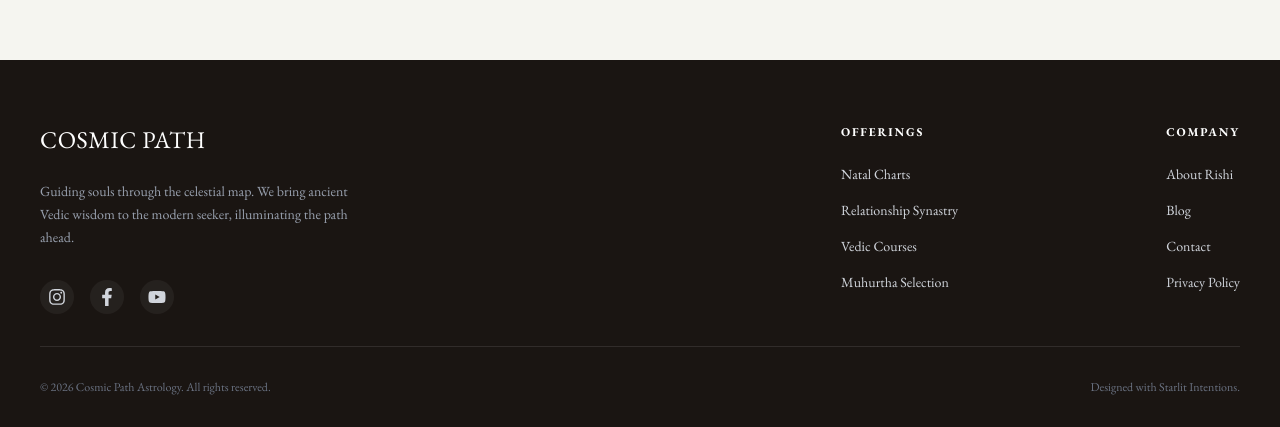
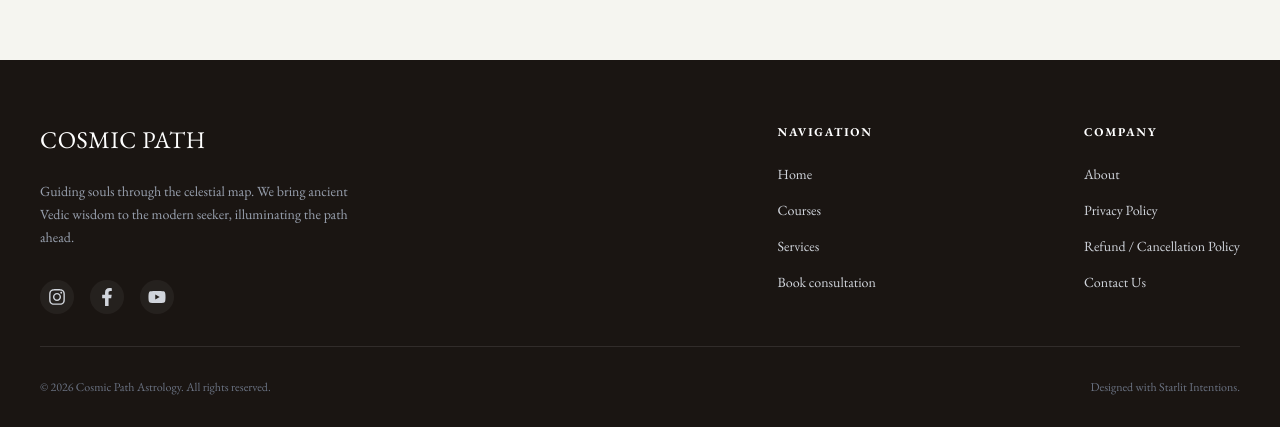
Before and after one commit to savarkavi/cosmic-path, a Next.js app: page /courses/vedic-astrology-research in a window 1280 px wide. Shown: the part 900-1327 px from the top of the page. Built offline with nearby package versions, Linux system fonts and the light colour scheme; no server answers; a web font is replaced by a local one.

Commit message:
add privacy and refund policy pages; update footer navigation links

```diff
--- /dev/null
+++ b/src/app/(marketing)/privacy-policy/page.tsx
@@ -0,0 +1,80 @@
+import React from "react";
+
+const PrivacyPolicyPage = () => {
+  return (
+    <div className="mx-auto w-full max-w-4xl px-4 pt-28 pb-20 text-black md:pt-40">
+      <h1 className="mb-8 font-serif text-4xl md:text-5xl">Privacy Policy</h1>
+      <div className="space-y-6 leading-relaxed">
+        <p>Last updated: 13th March, 2026</p>
+        <p className="text-gray-500">
+          Welcome to Cosmic Path. We respect your privacy and are committed to
+          protecting your personal data. This privacy policy will inform you as
+          to how we look after your personal data when you visit our website and
+          tell you about your privacy rights and how the law protects you.
+        </p>
+
+        <div>
+          <h2 className="mt-8 mb-4 font-serif text-2xl">
+            1. Information We Collect
+          </h2>
+          <p className="text-gray-500">
+            We may collect, use, store and transfer different kinds of personal
+            data about you, including but not limited to identity data, contact
+            data, financial data, and technical data.
+          </p>
+        </div>
+
+        <div>
+          <h2 className="mt-8 mb-4 font-serif text-2xl">
+            2. How We Use Your Data
+          </h2>
+          <p className="text-gray-500">
+            We will only use your personal data when the law allows us to. Most
+            commonly, we will use your personal data to perform the contract we
+            are about to enter into or have entered into with you, and to comply
+            with a legal or regulatory obligation.
+          </p>
+        </div>
+
+        <div>
+          <h2 className="mt-8 mb-4 font-serif text-2xl">3. Data Security</h2>
+          <p className="text-gray-500">
+            We have put in place appropriate security measures to prevent your
+            personal data from being accidentally lost, used, or accessed in an
+            unauthorized way, altered, or disclosed.
+          </p>
+        </div>
+
+        <div>
+          <h2 className="mt-8 mb-4 font-serif text-2xl">
+            4. Your Legal Rights
+          </h2>
+          <p className="text-gray-500">
+            Under certain circumstances, you have rights under data protection
+            laws in relation to your personal data, including the right to
+            request access, correction, erasure, restriction, transfer, to
+            object to processing, to portability of data, and (where the lawful
+            ground of processing is consent) to withdraw consent.
+          </p>
+        </div>
+
+        <div>
+          <h2 className="mt-8 mb-4 font-serif text-2xl">5. Contact Us</h2>
+          <p className="text-gray-500">
+            If you have any questions about this privacy policy or our privacy
+            practices, please contact us at{" "}
+            <a
+              href="mailto:contact@cosmicpath.com"
+              className="transition-colors hover:underline"
+            >
+              contact@cosmicpath.com
+            </a>
+            .
+          </p>
+        </div>
+      </div>
+    </div>
+  );
+};
+
+export default PrivacyPolicyPage;
--- /dev/null
+++ b/src/app/(marketing)/refund-policy/page.tsx
@@ -0,0 +1,83 @@
+import React from "react";
+
+const RefundPolicyPage = () => {
+  return (
+    <div className="mx-auto w-full max-w-4xl px-4 pt-28 pb-20 text-black md:pt-40">
+      <h1 className="mb-8 font-serif text-4xl md:text-5xl">
+        Refund & Cancellation Policy
+      </h1>
+      <div className="space-y-6 leading-relaxed">
+        <p>Last updated: 13th March, 2026</p>
+
+        <p className="text-gray-500">
+          At Cosmic Path, we are committed to providing you with the best
+          astrological consultations and courses. Please read our refund and
+          cancellation policy carefully before making any purchases or bookings.
+        </p>
+
+        <div>
+          <h2 className="mt-8 mb-4 font-serif text-2xl">
+            1. Consultation Cancellations & Rescheduling
+          </h2>
+          <p className="mb-4 text-gray-500">
+            We understand that circumstances may arise which require you to
+            change your plans. You may reschedule or cancel your consultation
+            appointment up to 24 hours before the scheduled time without any
+            penalty.
+          </p>
+          <p className="text-gray-500">
+            Cancellations made within 24 hours of the scheduled appointment will
+            not be eligible for a refund.
+          </p>
+        </div>
+
+        <div>
+          <h2 className="mt-8 mb-4 font-serif text-2xl">2. Course Refunds</h2>
+          <p className="text-gray-500">
+            For online courses, refunds are evaluated on a case-by-case basis.
+            If you are dissatisfied with a course, please contact us within 7
+            days of purchase. Refunds will not be granted if a significant
+            portion of the course material has already been accessed or
+            downloaded.
+          </p>
+        </div>
+
+        <div>
+          <h2 className="mt-8 mb-4 font-serif text-2xl">
+            3. Processing of Refunds
+          </h2>
+          <p className="text-gray-500">
+            Approved refunds will be processed within 5-7 business days and will
+            automatically be applied to your original method of payment.
+          </p>
+        </div>
+
+        <div>
+          <h2 className="mt-8 mb-4 font-serif text-2xl">4. Exceptions</h2>
+          <p className="text-gray-500">
+            In cases of unexpected emergencies or issues on our end that prevent
+            the delivery of services, a full refund or a rescheduled appointment
+            will be offered.
+          </p>
+        </div>
+
+        <div>
+          <h2 className="mt-8 mb-4 font-serif text-2xl">Contact Us</h2>
+          <p className="text-gray-500">
+            If you have any questions about our refund and cancellation policy,
+            please contact us at{" "}
+            <a
+              href="mailto:contact@cosmicpath.com"
+              className="transition-colors hover:underline"
+            >
+              contact@cosmicpath.com
+            </a>
+            .
+          </p>
+        </div>
+      </div>
+    </div>
+  );
+};
+
+export default RefundPolicyPage;
--- a/src/components/layout/footer.tsx
+++ b/src/components/layout/footer.tsx
@@ -1,4 +1,5 @@
 import { FaInstagram, FaFacebookF, FaYoutube } from "react-icons/fa";
+import Link from "next/link";
 
 const Footer = () => {
   return (
@@ -40,56 +41,64 @@ const Footer = () => {
           <div className="flex flex-col gap-8 sm:flex-row sm:gap-20 lg:gap-52">
             <div>
               <h3 className="mb-6 text-xs font-bold tracking-[0.15em] text-white uppercase">
-                Offerings
+                Navigation
               </h3>
               <ul className="space-y-4 text-sm">
                 <li>
-                  <a href="#" className="transition-colors hover:text-white">
-                    Natal Charts
-                  </a>
+                  <Link href="/" className="transition-colors hover:text-white">
+                    Home
+                  </Link>
                 </li>
                 <li>
-                  <a href="#" className="transition-colors hover:text-white">
-                    Relationship Synastry
-                  </a>
+                  <Link
+                    href="/courses"
+                    className="transition-colors hover:text-white"
+                  >
+                    Courses
+                  </Link>
                 </li>
                 <li>
-                  <a href="#" className="transition-colors hover:text-white">
-                    Vedic Courses
-                  </a>
+                  <Link
+                    href="/services"
+                    className="transition-colors hover:text-white"
+                  >
+                    Services
+                  </Link>
                 </li>
                 <li>
-                  <a href="#" className="transition-colors hover:text-white">
-                    Muhurtha Selection
-                  </a>
+                  <Link
+                    href="/consultation/booking-details"
+                    className="transition-colors hover:text-white"
+                  >
+                    Book consultation
+                  </Link>
                 </li>
               </ul>
             </div>
-
             <div>
               <h3 className="mb-6 text-xs font-bold tracking-[0.15em] text-white uppercase">
                 Company
               </h3>
               <ul className="space-y-4 text-sm">
                 <li>
-                  <a href="#" className="transition-colors hover:text-white">
-                    About Rishi
-                  </a>
+                  <Link href="/about" className="transition-colors hover:text-white">
+                    About
+                  </Link>
                 </li>
                 <li>
-                  <a href="#" className="transition-colors hover:text-white">
-                    Blog
-                  </a>
+                  <Link href="/privacy-policy" className="transition-colors hover:text-white">
+                    Privacy Policy
+                  </Link>
                 </li>
                 <li>
-                  <a href="#" className="transition-colors hover:text-white">
-                    Contact
-                  </a>
+                  <Link href="/refund-policy" className="transition-colors hover:text-white">
+                    Refund / Cancellation Policy
+                  </Link>
                 </li>
                 <li>
-                  <a href="#" className="transition-colors hover:text-white">
-                    Privacy Policy
-                  </a>
+                  <Link href="/contact-us" className="transition-colors hover:text-white">
+                    Contact Us
+                  </Link>
                 </li>
               </ul>
             </div>
```
